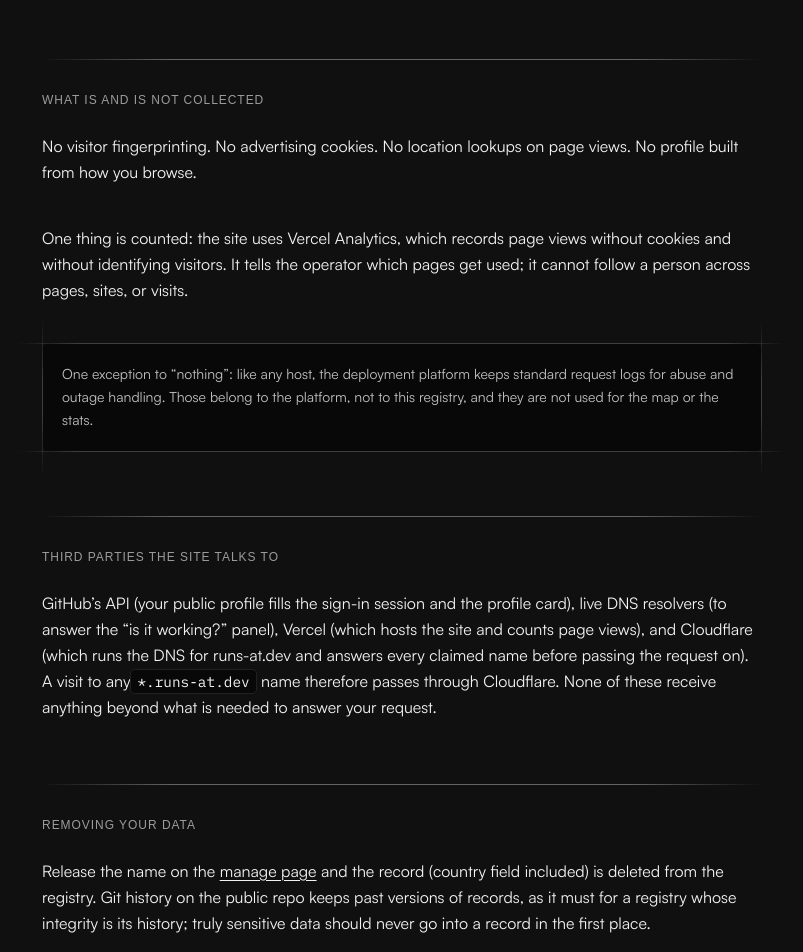
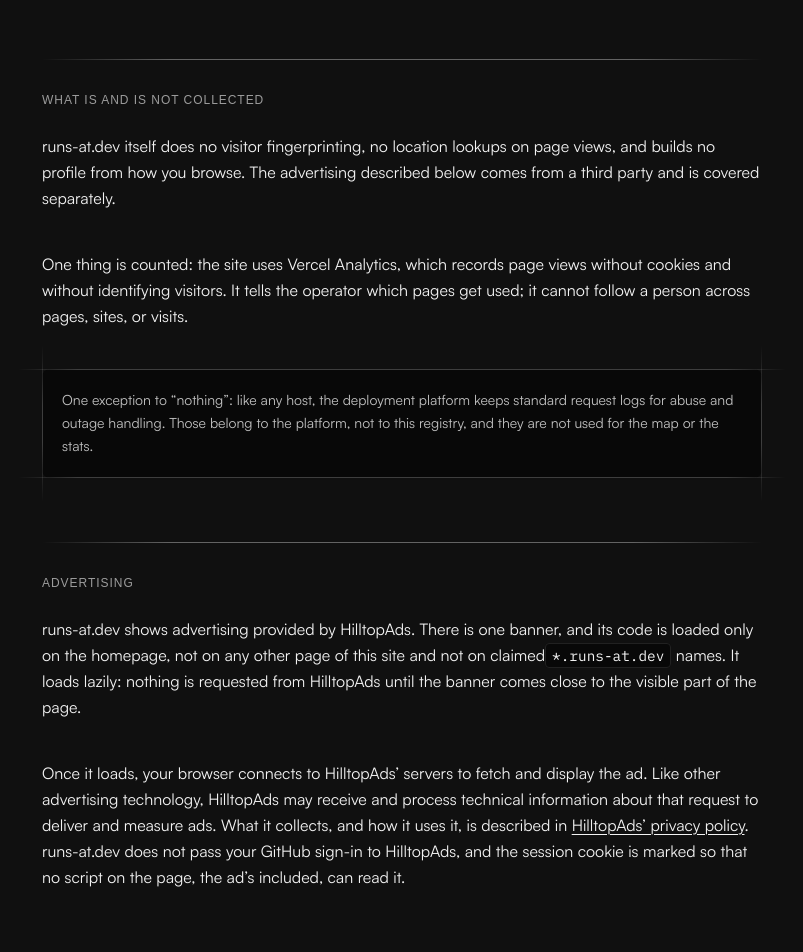
Before and after one commit to preetmendpara/runs-at.dev, a Next.js app: page /privacy in a window 1280 px wide. Shown: the part 1040-1992 px from the top of the page, without its empty margins (238-1041 px from the left). Built offline with nearby package versions, Linux system fonts and the light colour scheme; no server answers; a web font is replaced by a local one.

Commit message:
Add lazy-loaded HilltopAds banner

```diff
--- /dev/null
+++ b/app/components/ad-banner.jsx
@@ -0,0 +1,64 @@
+'use client';
+
+import { useEffect, useRef } from 'react';
+
+// HilltopAds zone "runs-at-main-banner" (MultiTag Banner 300x250), exactly as
+// the provider generated it. It locates itself with document.currentScript
+// and inserts the ad script beside itself, so running it inside the box below
+// makes the ad render in that box.
+const HILLTOP_SNIPPET = String.raw`(function(ommp){
+var d = document,
+    s = d.createElement('script'),
+    l = d.currentScript || d.scripts[d.scripts.length - 1];
+s.settings = ommp || {};
+s.src = "\/\/conventionalresponse.com\/bUXMVQs.dRG-lP0\/YZWYcF\/heom\/9cuvZ\/Uzl\/koP_TMcy0\/NfTsk\/zgN\/DXkitWNPzFQM1OOpTQMG1dM\/wp";
+s.async = true;
+s.referrerPolicy = 'no-referrer-when-downgrade';
+l.parentNode.insertBefore(s, l);
+})({})`;
+
+// One 300x250 banner. The box is reserved before anything loads, so the ad
+// arriving never moves the page, and the provider's code only runs once the
+// box is near the viewport, so it costs nothing on the first render.
+export default function AdBanner() {
+  const slot = useRef(null);
+
+  useEffect(() => {
+    const el = slot.current;
+    if (!el) return undefined;
+    let done = false;
+    const load = () => {
+      if (done || el.dataset.loaded) return;
+      done = true;
+      el.dataset.loaded = '1';
+      const script = document.createElement('script');
+      script.text = HILLTOP_SNIPPET;
+      el.appendChild(script);
+    };
+    if (!('IntersectionObserver' in window)) {
+      load();
+      return undefined;
+    }
+    const io = new IntersectionObserver(
+      (entries) => {
+        if (entries.some((e) => e.isIntersecting)) {
+          io.disconnect();
+          load();
+        }
+      },
+      { rootMargin: '200px 0px' },
+    );
+    io.observe(el);
+    return () => io.disconnect();
+  }, []);
+
+  return (
+    <aside aria-label="Advertisement" className="mx-auto mt-16 flex w-full max-w-[300px] flex-col items-center">
+      <p className="meta mb-2 self-start">Advertisement</p>
+      <div
+        ref={slot}
+        className="slit-frame h-[250px] w-[300px] max-w-full overflow-hidden rounded-lg"
+      />
+    </aside>
+  );
+}
--- a/app/page.jsx
+++ b/app/page.jsx
@@ -6,6 +6,7 @@
 import { Divider, StatusBadge } from './components/ui.jsx';
 import { DocList } from './docs/components.jsx';
 import HomeMap from './components/home-map.jsx';
+import AdBanner from './components/ad-banner.jsx';
 import { CLAIM_GEO } from './components/claim-geo.js';
 import { geoPlacement } from '../lib/geo-placement.js';
 import { readRegistry } from '../lib/registry-files.js';
@@ -282,6 +283,10 @@
           </div>
         </Section>
 
+        {/* The one ad slot on the site: below the explanatory content, far
+            from the claim form, before the link grid. */}
+        <AdBanner />
+
         <Section title="Where to go next">
           {/* Link grid, service-cell style: each cell outlined by its own
               fading slit (open corners), brightening on hover. */}
--- a/app/privacy/page.jsx
+++ b/app/privacy/page.jsx
@@ -2,7 +2,7 @@
 
 export const metadata = {
   title: 'Privacy',
-  description: 'What runs-at.dev stores, what it never tracks, and what is public by design. One sign-in cookie, privacy-friendly page counts, and no hidden data.',
+  description: 'What runs-at.dev stores, what is public by design, the sign-in cookie, privacy-friendly page counts, and the advertising shown on the homepage.',
   alternates: { canonical: 'https://runs-at.dev/privacy' },
   openGraph: { title: 'Privacy · runs-at.dev' },
 };
@@ -53,8 +53,9 @@
 
       <Section title="What is and is not collected">
         <p className="text-sm leading-relaxed sm:text-base">
-          No visitor fingerprinting. No advertising cookies. No location lookups on page views. No
-          profile built from how you browse.
+          runs-at.dev itself does no visitor fingerprinting, no location lookups on page views, and
+          builds no profile from how you browse. The advertising described below comes from a third
+          party and is covered separately.
         </p>
         <p className="text-sm leading-relaxed sm:text-base">
           One thing is counted: the site uses Vercel Analytics, which records page views without
@@ -68,6 +69,25 @@
         </Quote>
       </Section>
 
+      <Section title="Advertising">
+        <p className="text-sm leading-relaxed sm:text-base">
+          runs-at.dev shows advertising provided by HilltopAds. There is one banner, and its code is
+          loaded only on the homepage, not on any other page of this site and not on claimed
+          <code className="rounded-[4px] border border-(--color-rule) bg-(--color-card) px-1.5 py-0.5 font-(family-name:--font-mono) text-[0.9em]">*.runs-at.dev</code>{' '}
+          names. It loads lazily: nothing is requested from HilltopAds until the banner comes close
+          to the visible part of the page.
+        </p>
+        <p className="text-sm leading-relaxed sm:text-base">
+          Once it loads, your browser connects to HilltopAds&rsquo; servers to fetch and display the
+          ad. Like other advertising technology, HilltopAds may receive and process technical
+          information about that request to deliver and measure ads. What it collects, and how it
+          uses it, is described in{' '}
+          <a className="text-(--color-ink) underline" href="https://hilltopads.com/privacy-policy" rel="noopener noreferrer">HilltopAds&rsquo; privacy policy</a>.
+          runs-at.dev does not pass your GitHub sign-in to HilltopAds, and the session cookie is
+          marked so that no script on the page, the ad&rsquo;s included, can read it.
+        </p>
+      </Section>
+
       <Section title="Third parties the site talks to">
         <p className="text-sm leading-relaxed sm:text-base">
           GitHub&rsquo;s API (your public profile fills the sign-in session and the profile card),
@@ -76,7 +96,8 @@
           runs-at.dev and answers every claimed name before passing the request on). A visit to any
           <code className="rounded-[4px] border border-(--color-rule) bg-(--color-card) px-1.5 py-0.5 font-(family-name:--font-mono) text-[0.9em]">*.runs-at.dev</code> name
           therefore passes through Cloudflare. None of these receive anything beyond what is needed
-          to answer your request.
+          to answer your request. The homepage also loads an ad from HilltopAds, as described under
+          Advertising above.
         </p>
       </Section>
 
```
